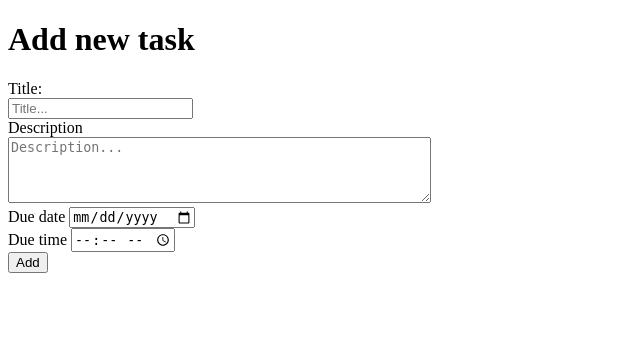
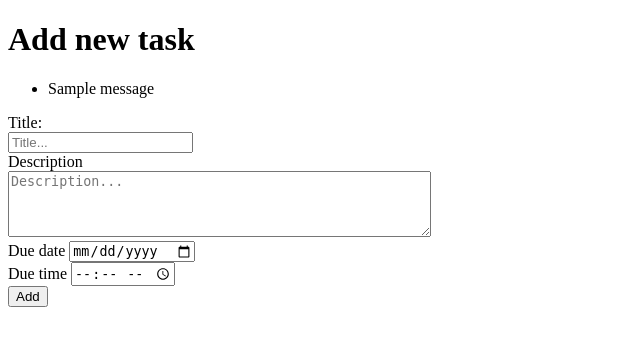
Before and after one commit to trandainien1/todo-app, a Django app: page /add-task/ in a window 1280 px wide. Shown: the top 346 px of the page, without its empty margins (0-640 px from the left). Run offline with Django 5.2, Linux system fonts and the light colour scheme; tables that the repository leaves empty hold one stand-in row (values such as "Sample post"); one stand-in notice (Sample message) is shown.

Commit message:
show message when input missing in add new task section

```diff
--- a/base/templates/base/add_task.html
+++ b/base/templates/base/add_task.html
@@ -2,6 +2,15 @@
 
 {% block content %}
 <h1>Add new task</h1>
+
+{% if messages %}
+    <ul class="messages">
+        {% for message in messages %}
+        <li>{{ message }}</li>
+        {% endfor %}
+    </ul>
+{% endif %}
+
 <form method='POST' action=''>
     {% csrf_token %}
     {% comment %} {{form}} {% endcomment %}
--- a/base/views.py
+++ b/base/views.py
@@ -97,5 +97,7 @@ def add_task(request):
             )
             new_task.save()
             return redirect('home')
+        else:
+            messages.error(request, 'Please fill all the fields')
     context = {}
     return render(request, 'base/add_task.html', context)
```
Also changed, not shown: db.sqlite3.
